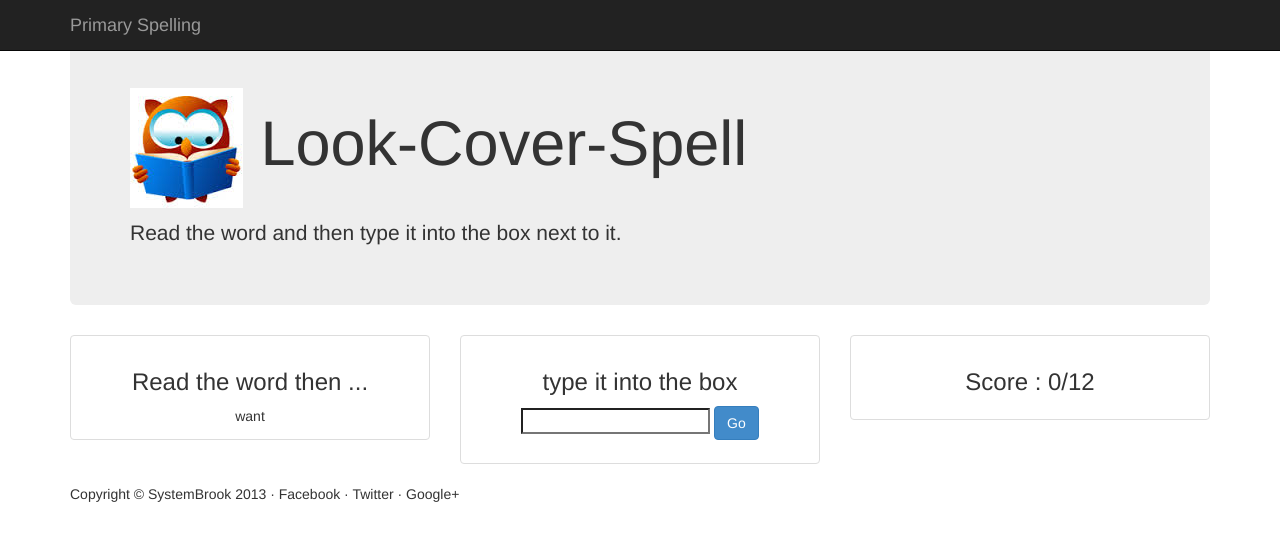
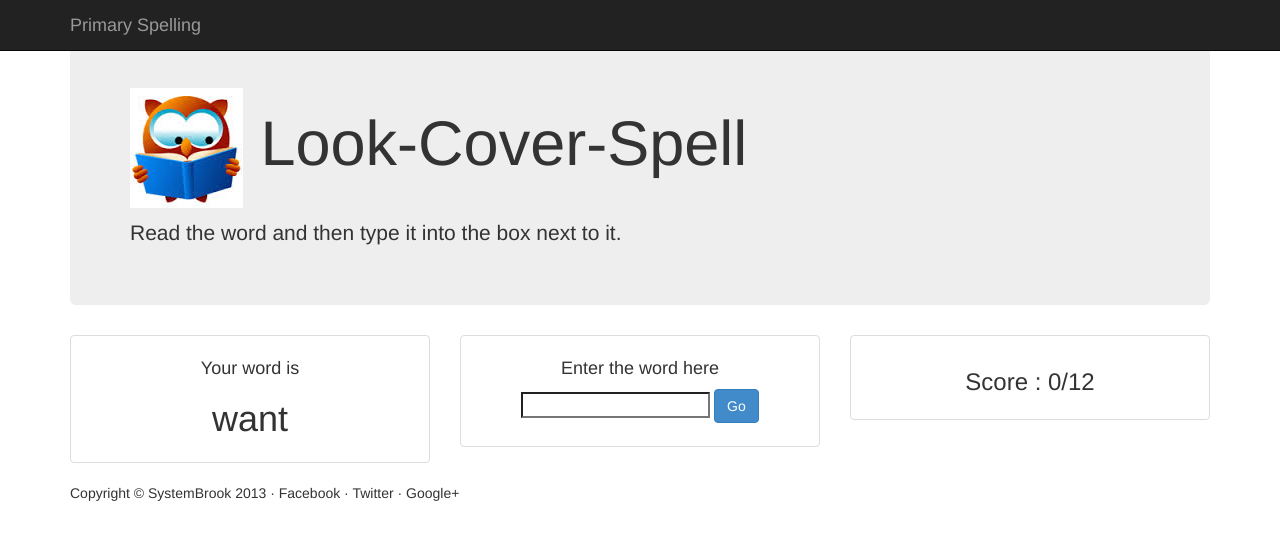
Before and after one commit to jonathanrbrook/PrimarySpelling, a plain HTML site: page read.html in a window 1280 px wide. Drawn offline with Linux system fonts and the light colour scheme.

Commit message:
test checkin

```diff
--- a/read.html
+++ b/read.html
@@ -43,8 +43,8 @@
         <div class="col-lg-4 col-md-6 hero-feature">
           <div class="thumbnail">
             <div class="caption">
-              <h3>Read the word then ...</h3>
-              {{wordScreen}}
+              <h4>Your word is</h4>
+              <h1>{{wordScreen}}</h1>
             </div>
           </div>
         </div>
@@ -53,7 +53,7 @@
       <div class="col-lg-4 col-md-6 hero-feature">
           <div class="thumbnail">
               <div class="caption">
-                  <h3>type it into the box</h3>
+                  <h4>Enter the word here</h4>
                   <p>
                       <input id="inputTarget" type="text" ng-model="typedText" />
                       <button class="btn btn-primary" ng-click="checkSpelling(typedText)" ng-disabled="finishedTest">
```
